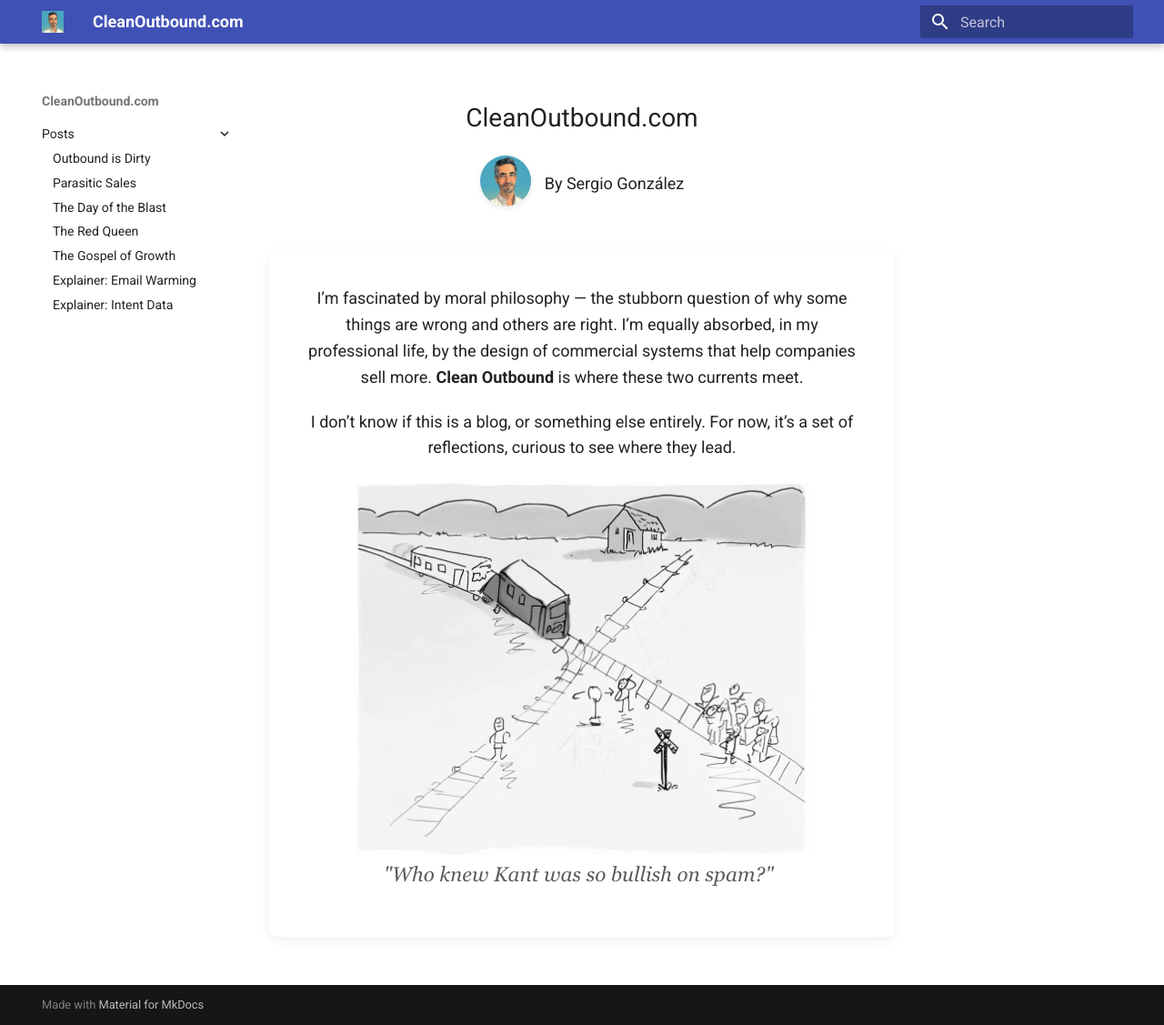
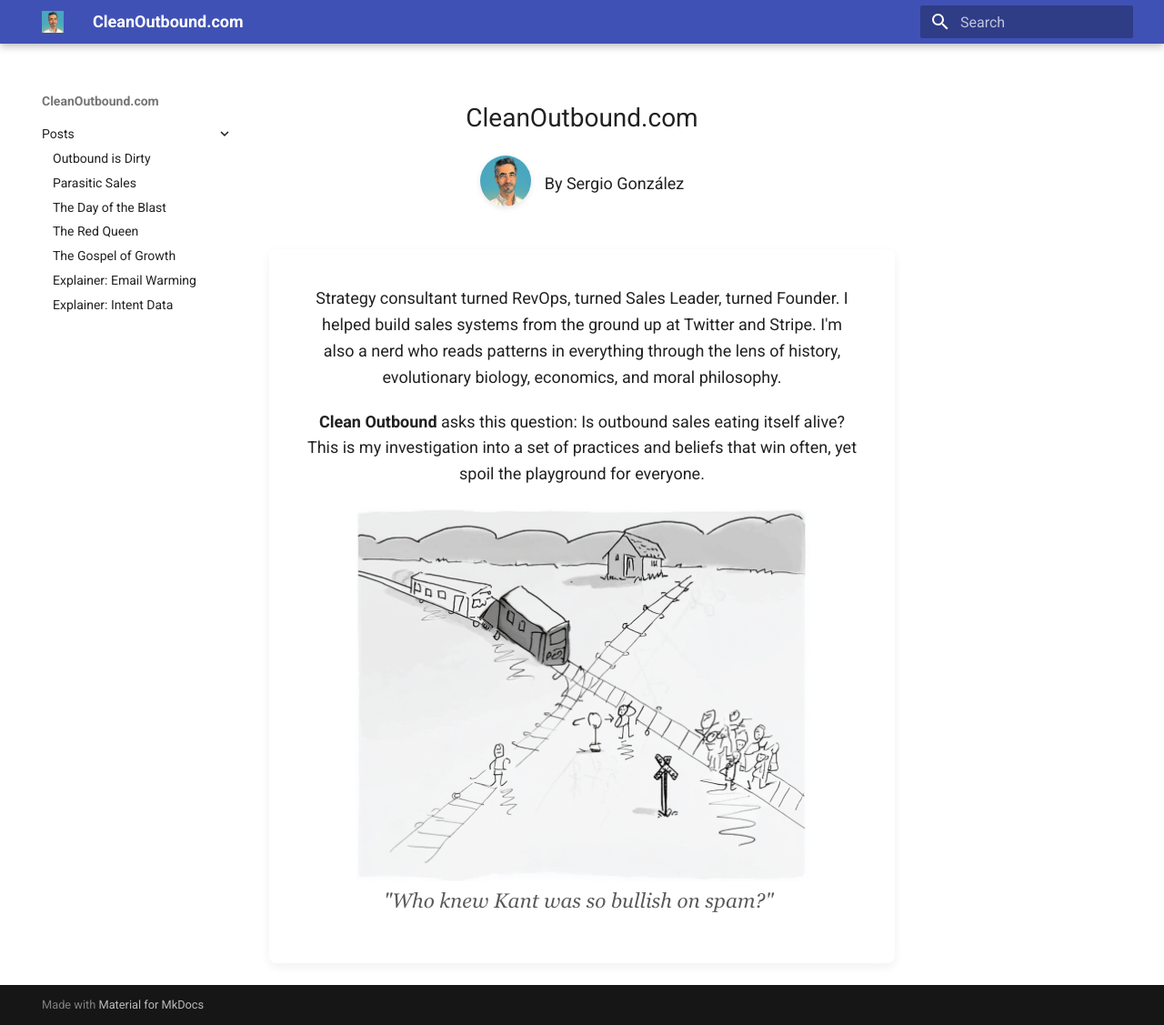
Before and after one commit to sergigon1979/cleanoutbound, an MkDocs documentation site: the page built from docs/index.md, in a window 1280 px wide and 1127 px high. Shown: the whole window at 91% size. Built offline with MkDocs 1.6.1 and Material for MkDocs 9.7.7, drawn with Linux system fonts in a browser that asks for light colours.

Commit message:
Update hero text and credo line on homepage

```diff
--- a/docs/index.md
+++ b/docs/index.md
@@ -21,11 +21,11 @@
 <div class="hero">
 
 <p>
-I’m fascinated by moral philosophy — the stubborn question of why some things are wrong and others are right. I’m equally absorbed, in my professional life, by the design of commercial systems that help companies sell more. <strong>Clean Outbound</strong> is where these two currents meet.
+Strategy consultant turned RevOps, turned Sales Leader, turned Founder. I helped build sales systems from the ground up at Twitter and Stripe. I'm also a nerd who reads patterns in everything through the lens of history, evolutionary biology, economics, and moral philosophy.
 </p>
 
 <p>
-I don’t know if this is a blog, or something else entirely. For now, it’s a set of reflections, curious to see where they lead.
+<strong>Clean Outbound</strong> asks this question: Is outbound sales eating itself alive? This is my investigation into a set of practices and beliefs that win often, yet spoil the playground for everyone.
 </p>
 
 <img src="assets/homepage-image.png" alt="Clean Outbound Homepage Image" style="max-width:100%;">
```
Also changed, not shown: site/posts/degrees-of-clean/index.html, site/posts/email-warming/index.html, site/posts/intent-data/index.html, site/posts/outbound-is-dirty/index.html, site/posts/parasitic-sales/index.html, site/posts/praxos-vs-cleanthes/index.html, site/posts/the-day-of-the-blast/index.html, site/posts/the-gospel-of-growth/index.html, site/posts/the-red-queen/index.html, site/search/search_index.json, 1 other file.
